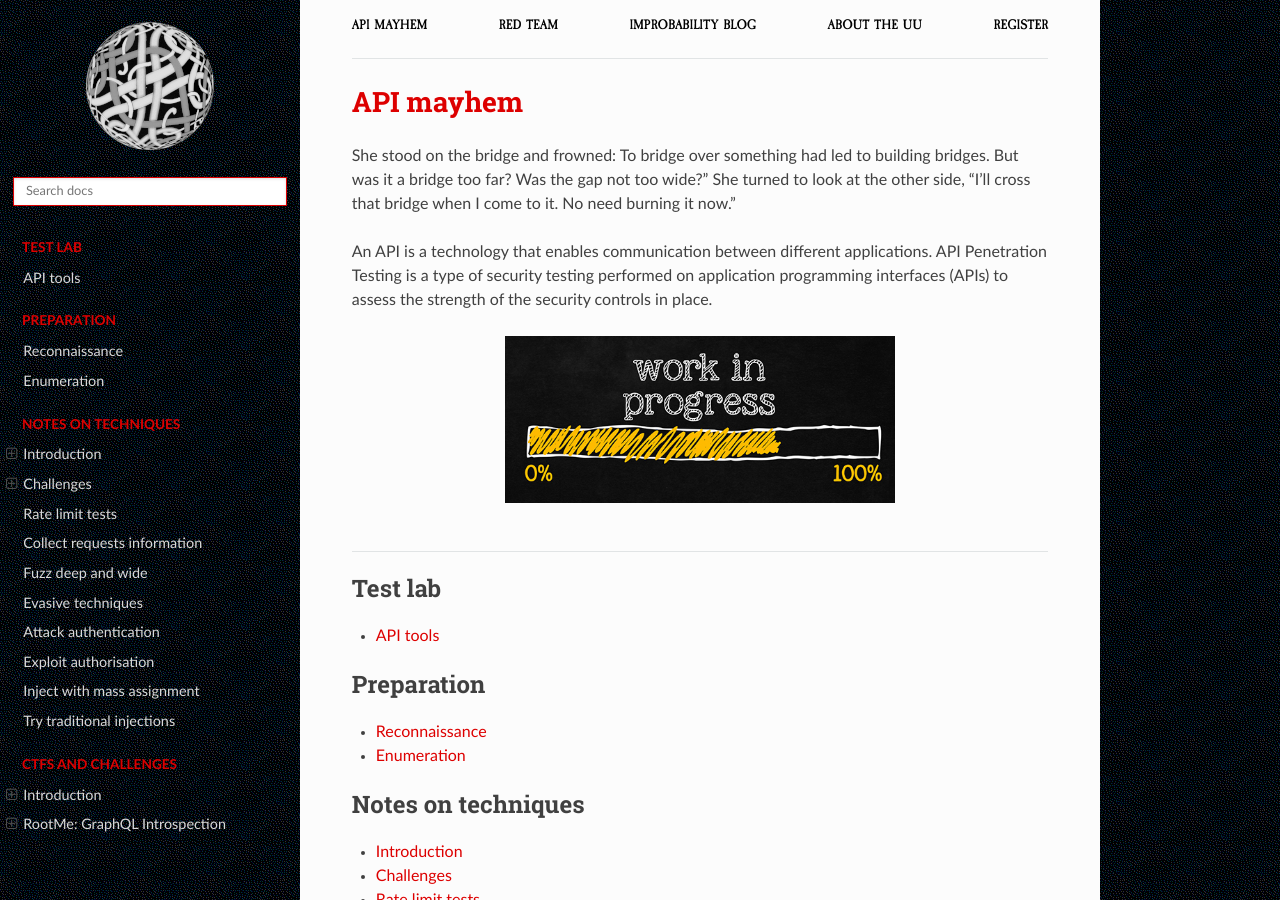
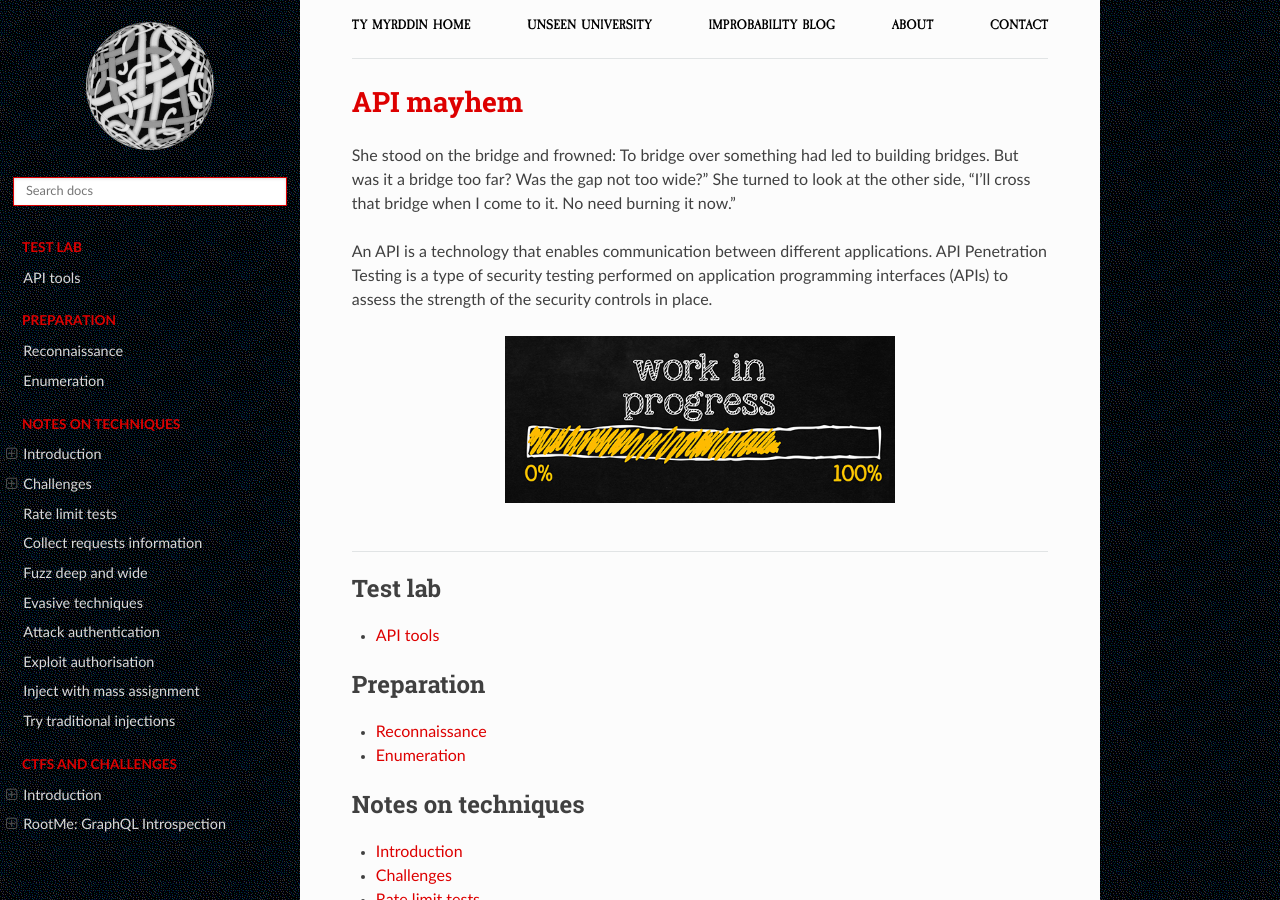
Before and after one commit to tymyrddin/red-api, a Sphinx documentation site: the page built from source/index.rst, in a window 1280 px wide and 900 px high. Built offline with Sphinx 7.4.7 and the Read the Docs theme 2.0.0, drawn with Linux system fonts in a browser that asks for light colours; some of the changed text lies outside the part shown.

Commit message:
Upgrades

```diff
--- a/source/_templates/breadcrumbs.html
+++ b/source/_templates/breadcrumbs.html
@@ -1,11 +1,11 @@
 <div class="container">
     <topnav>
             <ul>
-                <li class="nav__item"><a href="https://api.tymyrddin.dev/" class="nav__link">API mayhem</a></li>
-                <li class="nav__item"><a href="https://red.tymyrddin.dev/" class="nav__link">Red Team</a></li>
-                <li class="nav__item"><a href="https://uu.tymyrddin.dev/blog/" class="nav__link">Improbability Blog</a></li>
-                <li class="nav__item"><a href="https://uu.tymyrddin.dev/about/" class="nav__link">About the UU</a></li>
-                <li class="nav__item"><a href="https://uu.tymyrddin.dev/registration/" class="nav__link">Register</a></li>
+                <li class="nav__item"><a href="https://tymyrddin.dev/" class="nav__link">Ty Myrddin Home</a></li>
+                <li class="nav__item"><a href="https://uu.tymyrddin.dev/writeups/" class="nav__link">Unseen University</a></li>
+                <li class="nav__item"><a href="https://tymyrddin.dev/blogs/" class="nav__link">Improbability Blog</a></li>
+                <li class="nav__item"><a href="https://tymyrddin.dev/about/" class="nav__link">About</a></li>
+                <li class="nav__item"><a href="https://tymyrddin.dev/contact/" class="nav__link">Contact</a></li>
             </ul>
     </topnav>
     <hr>
--- a/source/_templates/footer.html
+++ b/source/_templates/footer.html
@@ -1,4 +1,4 @@
 {% extends "!footer.html" %}
 {%- block contentinfo %}
-        <a href="https://uu.tymyrddin.dev">Unseen University</a>, 2023, with a forest garden <a href="https://ut7.fr/">fostered by /ut7</a>.
+        <a href="https://uu.tymyrddin.dev">Unseen University</a>, 2024, with a forest garden <a href="https://ut7.fr/">fostered by /ut7</a>.
 {% endblock %}
--- a/source/conf.py
+++ b/source/conf.py
@@ -75,11 +75,6 @@
 # If true, "(C) Copyright ..." is shown in the HTML footer. Default is True.
 html_show_copyright = False
 
-
-# Intersphinx
-intersphinx_mapping = {
-    "red": ("https://red.tymyrddin.dev/", None),
-}
 myst_url_schemes = ["http", "https", ]
 
 myst_enable_extensions = [
```
Also changed, not shown: requirements.txt (+17 -80 lines).
